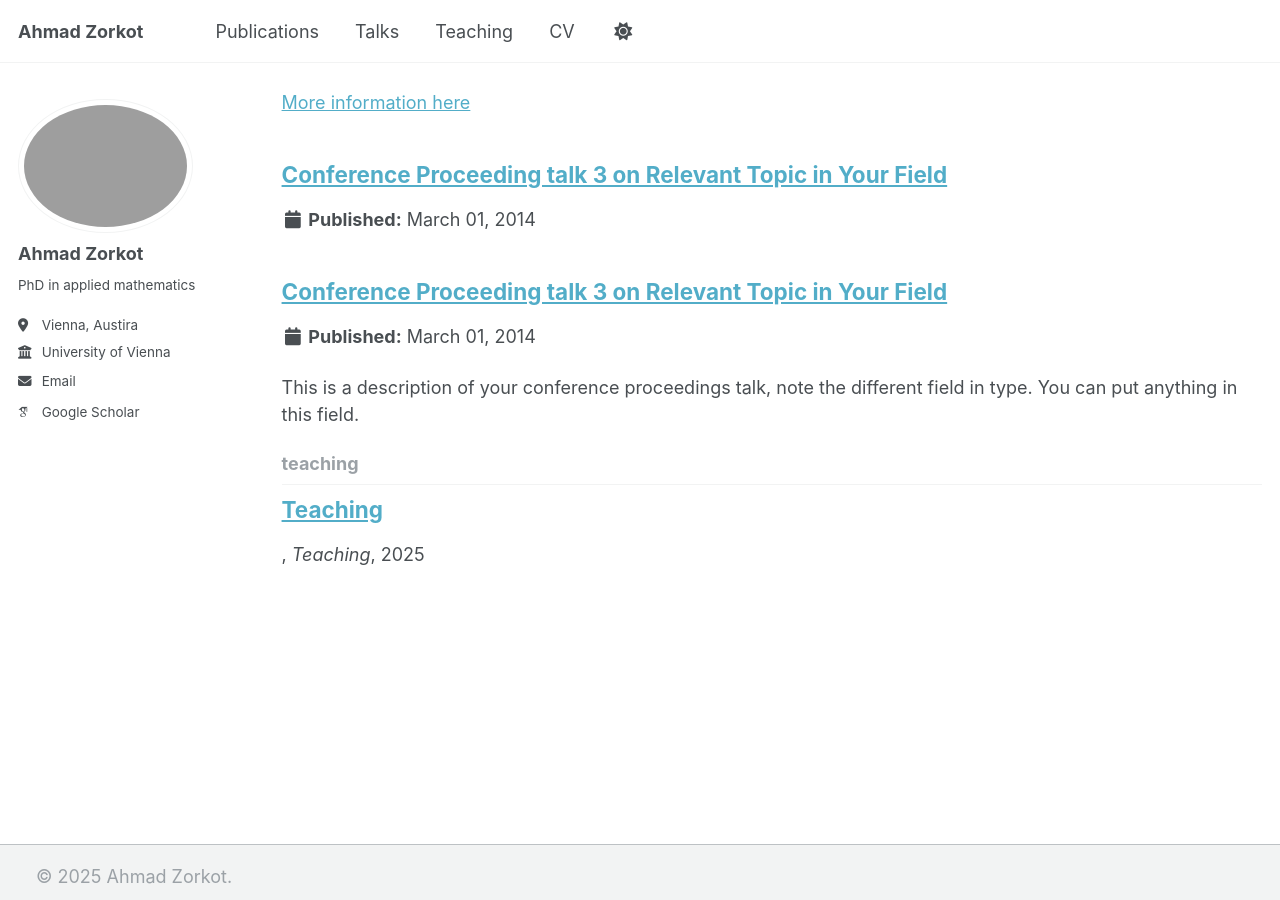
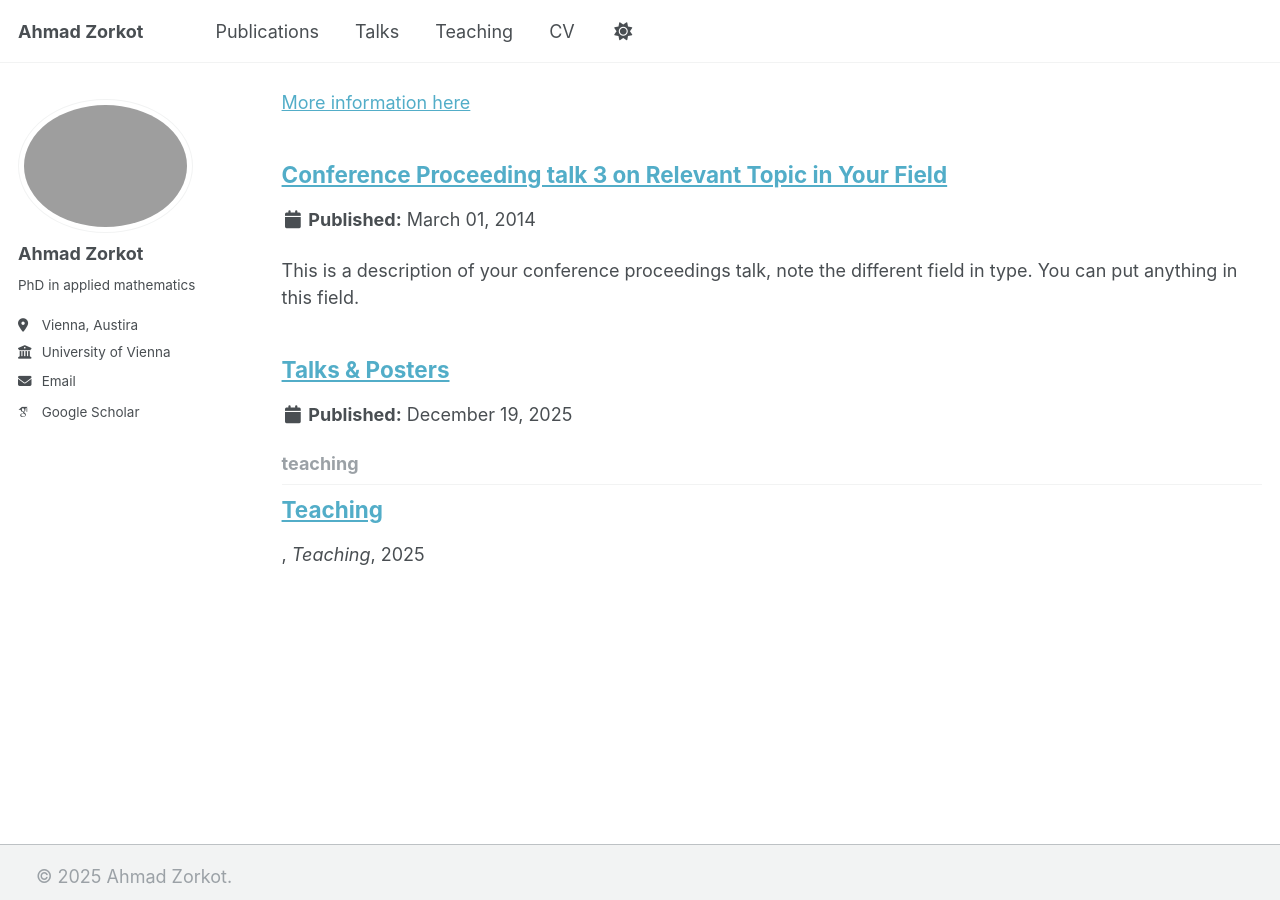
Before and after one commit to ahmadzorkot/ahmadzorkot.github.io, a Jekyll site: the page built from _pages/collection-archive.html, in a window 1280 px wide and 900 px high, scrolled down 1247 px. Built offline with Jekyll 4.4.1, drawn with Linux system fonts in a browser that asks for light colours; some web fonts are replaced; some of the changed lines change nothing that is shown.

Commit message:
Update 2012-03-01-talk-1.md

```diff
--- a/_talks/2012-03-01-talk-1.md
+++ b/_talks/2012-03-01-talk-1.md
@@ -1,8 +1,48 @@
 ---
-title: "Conference Proceeding talk 3 on Relevant Topic in Your Field"
-date: 2014-03-01
-description: "Conference proceedings talk, Testing Institute of America 2014 Annual Conference, Los Angeles, CA, USA"
-conference_abbrev: "TIA 2014"
-conference_url: "https://tia2014.example.com"
-category: talks
+title: "Talks & Posters"
+collection: talks
+date: 2025-12-19
+
+talks:
+  - date: 2024-05-01
+    event: "CANUM 2024"
+    location: "Île de Ré"
+    type: "Contributed talk"
+
+  - date: 2024-04-01
+    event: "Deuxième Journée COSS"
+    location: "Paris Dauphine"
+    type: "Invited talk"
+
+  - date: 2024-03-01
+    event: "SMAI-MOD"
+    location: "Université de Lyon"
+    type: "Contributed talk"
+
+  - date: 2023-05-01
+    event: "MARGAUx PhD days"
+    location: "LMA – Poitiers"
+    type: "Contributed talk"
+
+  - date: 2022-12-01
+    event: "Seminario di Modellistica Differenziale Numerica"
+    location: "Rome, Italy"
+    type: "Invited talk"
+
+  - date: 2022-12-01
+    event: "9th International Conference on Advances in Mathematics and Applied Mathematics"
+    location: "Djerba, Tunisia"
+    type: "Invited talk"
+
+  - date: 2022-06-01
+    event: "Theory and Numerics of Mean Field Games and Hamilton–Jacobi Equations"
+    location: "Rome, Italy"
+    type: "Participation"
+
+  - date: 2021-11-01
+    event: "Schrödinger Problem and Mean-field PDE Systems: Computational and Theoretical Advances"
+    location: "CIRM, Marseille"
+    type: "Participation"
+
+posters: []
 ---
```
